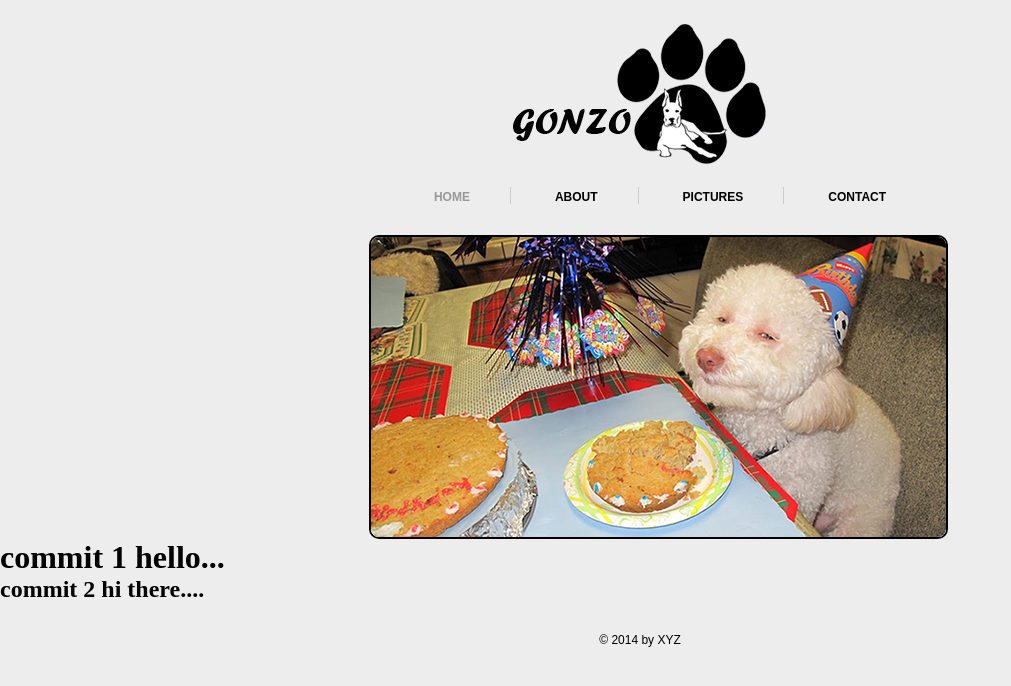
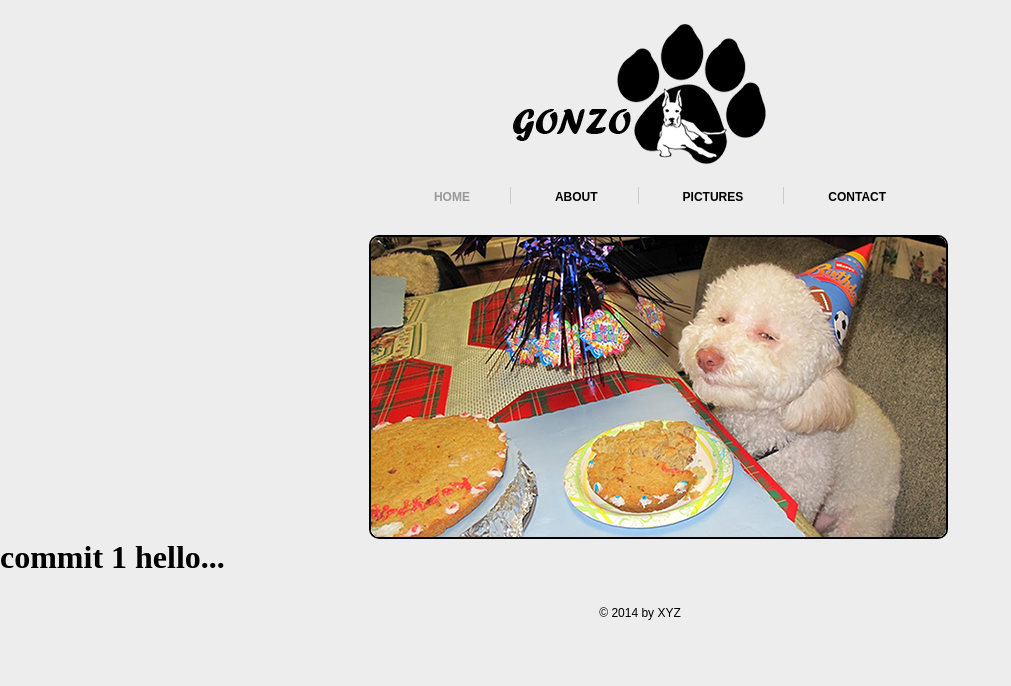
Before and after one commit to nehapevekar/dogs-tuts, a plain HTML site: page index.html in a window 1280 px wide. Shown: the whole page, without its empty margins (0-1011 px from the left). Drawn offline with Linux system fonts and the light colour scheme.

Commit message:
undoing my mistakes

```diff
--- a/index.html
+++ b/index.html
@@ -45,7 +45,6 @@
 		</div>
 <div>
 	<h1>commit 1 hello...</h1>
-	<h2>commit 2 hi there....</h2>
 </div>
 
 
```
